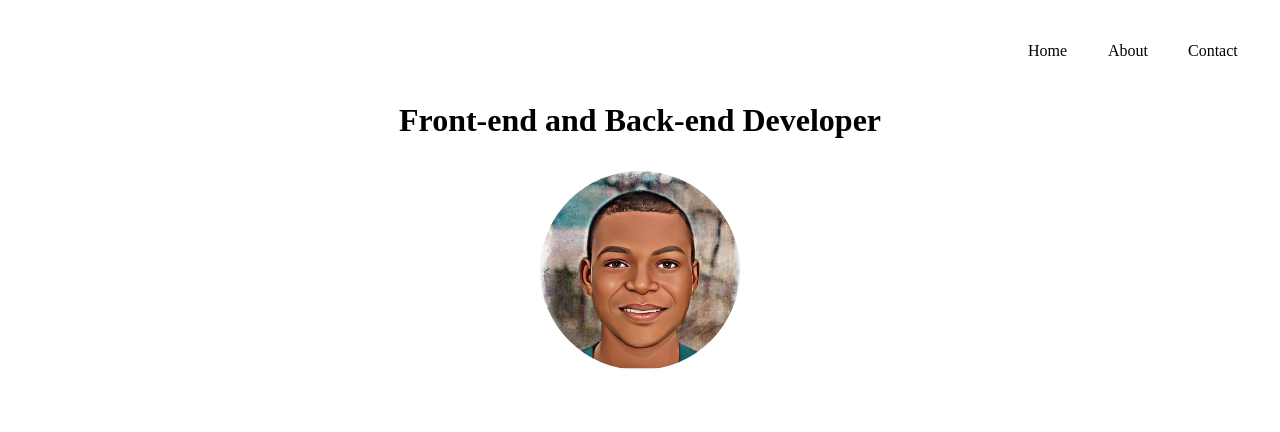
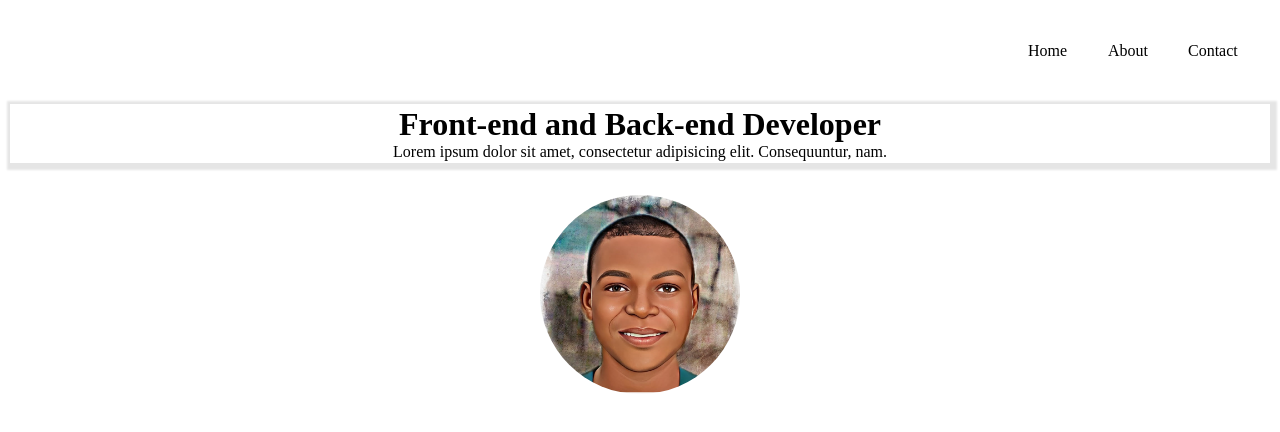
Before and after one commit to Syipmong/my-vanillajs-website, a plain HTML site: page index.html in a window 1280 px wide. Drawn offline with Linux system fonts and the light colour scheme.

Commit message:
redesigning

```diff
--- a/index.html
+++ b/index.html
@@ -17,6 +17,7 @@
     <section class="main">
         <div class="item stack">
          <h2>Front-end and Back-end Developer</h2>
+         <p>Lorem ipsum dolor sit amet, consectetur adipisicing elit. Consequuntur, nam.</p>
         </div>
         <div class="img-center">
             <img src="assets/avatar.jpg" alt="avatar" class="avatar" >
--- a/style.css
+++ b/style.css
@@ -55,9 +55,21 @@ li:hover{
   max-width: 100%;
 }
 
+.stack{
+  border: 2px solid var(--accent-color);
+  box-shadow: 2px 2px 2px 5px rgba(0, 0, 0, 0.1);
+  margin: 2px 10px;
+}
+
 .stack h2{
   text-align: center;
   font-size: 2em;
+}
+.stack p{
+  text-align: center;
+  font-size: 1em;
+ margin-left: 10%;
+ margin-right: 10%;
 }
 
 
```
